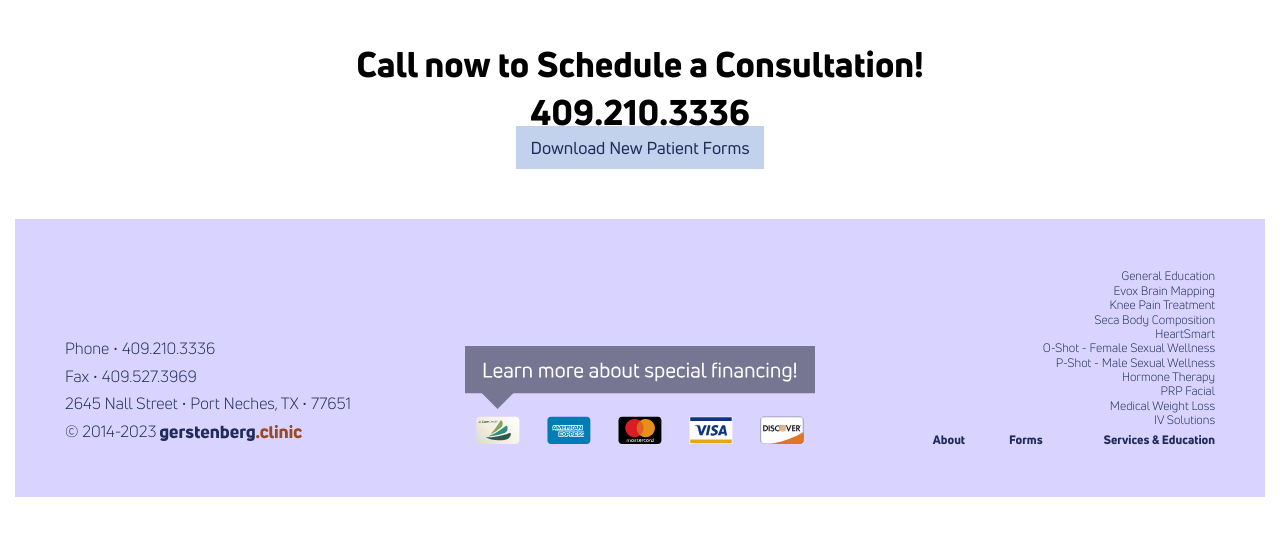
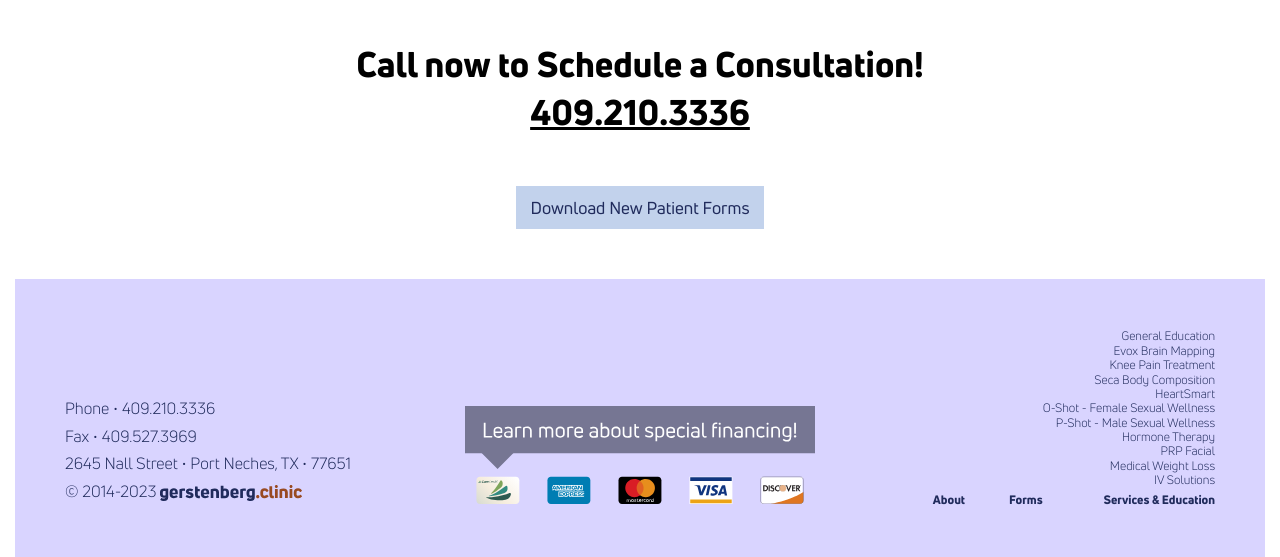
Before and after one commit to theneverwoods/gerstenberg.clinic, a Jekyll site: the page built from services/seca.html, in a window 1280 px wide. Shown: the part 2653-3210 px from the top of the page. Built offline with Jekyll 4.4.1, drawn with Linux system fonts in a browser that asks for light colours; before the commit the page ends 3150 px from its top, so only the background shows below that.

Commit message:
Update schedule-consultation.html

```diff
--- a/_includes/schedule-consultation.html
+++ b/_includes/schedule-consultation.html
@@ -1,5 +1,6 @@
 <section class="schedule-consultation center">
   <h2>Call now to Schedule a Consultation!</h2>
     <a style="margin-bottom: 60px" href="tel:409-210-3336"><h2>409.210.3336</h2></a>
-  <a style="margin-top:40px" href="{{ site.baseurl }}/forms" class="btn">Download New Patient Forms</a>
+  <div style="padding: 30px"></div>
+    <a style="margin-top:40px" href="{{ site.baseurl }}/forms" class="btn">Download New Patient Forms</a>
 </section>
```
